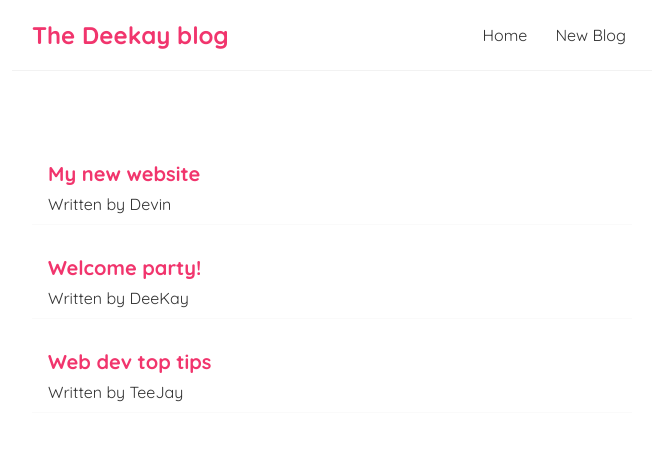
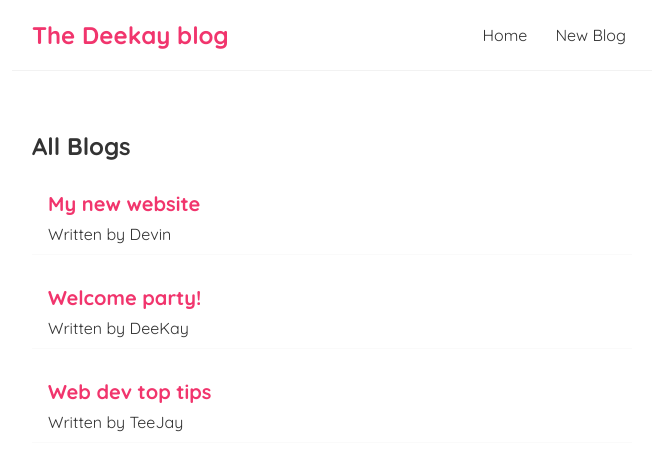
Before and after one commit to devinkg/deekay-react-blog, a React (Create React App) app: page / in a window 1280 px wide. Shown: the top 470 px of the page, without its empty margins (308-964 px from the left). Built offline with nearby package versions, Linux system fonts and the light colour scheme; the HTML template or start-up script is replaced by a standard one.

Commit message:
BlogList new component added

```diff
--- /dev/null
+++ b/src/BlogList.js
@@ -0,0 +1,17 @@
+const BlogList = (props) => {
+    const { blogs, title } = props;
+
+    return (
+        <div className="blog-list">
+            <h2>{title}</h2>
+            {blogs.map((blog) => (
+                <div className="blog-preview" key={blog.id}>
+                    <h2>{blog.title}</h2>
+                    <p>Written by {blog.author}</p>
+                </div>
+            ))}
+        </div>
+    );
+}
+
+export default BlogList;
--- a/src/Home.js
+++ b/src/Home.js
@@ -1,4 +1,5 @@
 import React, { useState } from "react";
+import BlogList from "./BlogList";
 
 const Home = () => {
     const [blogs, setBlogs] = useState([
@@ -9,12 +10,7 @@
 
     return (
         <div className="home">
-            {blogs.map((blog) => (
-                <div className="blog-preview" key={blog.id}>
-                    <h2>{blog.title}</h2>
-                    <p>Written by {blog.author}</p>
-                </div>
-            ))}
+            <BlogList blogs={blogs} title="All Blogs"/>
         </div>
     );
 }
```
